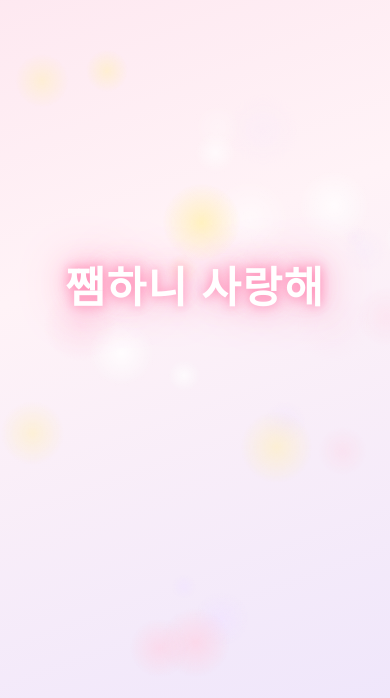
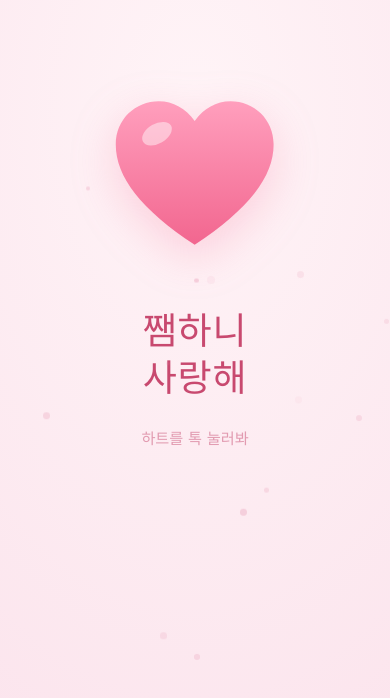
Before and after one commit to chnu-kim/lovejjam, a plain HTML site: page index.html in a window 390 px wide. Shown: the part 138-836 px from the top of the page. Drawn offline with Linux system fonts and the light colour scheme; a web font is replaced by a local one.

Commit message:
모바일 중심 재디자인: 부드러운 톤, 숨쉬는 하트, 탭 인터랙션, 다크모드
Co-Authored-By: Claude Sonnet 5.5 <noreply@anthropic.com>

```diff
--- a/index.html
+++ b/index.html
@@ -2,52 +2,141 @@
 <html lang="ko">
 <head>
 <meta charset="utf-8">
-<meta name="viewport" content="width=device-width, initial-scale=1">
+<meta name="viewport" content="width=device-width, initial-scale=1, viewport-fit=cover">
+<meta name="theme-color" content="#fdeaf0" media="(prefers-color-scheme: light)">
+<meta name="theme-color" content="#241a22" media="(prefers-color-scheme: dark)">
 <title>쨈하니 사랑해</title>
 <link rel="preconnect" href="https://fonts.googleapis.com">
-<link href="https://fonts.googleapis.com/css2?family=Gowun+Batang:wght@700&display=swap" rel="stylesheet">
+<link href="https://fonts.googleapis.com/css2?family=Gowun+Dodum&display=swap" rel="stylesheet">
 <style>
-  * { box-sizing: border-box; }
+  :root {
+    --bg1: #fff4f7; --bg2: #fbe3ec;
+    --ink: #c8496f; --soft: #e48aa8; --mute: #c8496f80;
+    --h1: #ff9fbd; --h2: #f2668f; --glow: #f2668f40;
+  }
+  @media (prefers-color-scheme: dark) {
+    :root {
+      --bg1: #2d2029; --bg2: #1f161d;
+      --ink: #f4b3c8; --soft: #e48aa8; --mute: #f4b3c880;
+      --h1: #f08aaa; --h2: #d9567f; --glow: #d9567f33;
+    }
+  }
+  * { box-sizing: border-box; -webkit-tap-highlight-color: transparent; }
   html, body { height: 100%; margin: 0; }
   body {
-    display: grid; place-items: center; overflow: hidden;
-    background: linear-gradient(160deg, #fde4ee, #fff3f7 45%, #efe6fb);
-    font-family: "Gowun Batang", "Noto Serif KR", serif;
+    min-height: 100dvh; display: grid; place-items: center; overflow: hidden;
+    padding: env(safe-area-inset-top) 24px env(safe-area-inset-bottom);
+    background: radial-gradient(120% 90% at 50% 30%, var(--bg1), var(--bg2));
+    font-family: "Gowun Dodum", "Apple SD Gothic Neo", sans-serif;
+    color: var(--ink); touch-action: manipulation;
+    user-select: none; -webkit-user-select: none; -webkit-touch-callout: none;
   }
+  main { display: flex; flex-direction: column; align-items: center; gap: 28px; margin-top: -6vh; }
+
+  .heart-btn {
+    appearance: none; border: 0; background: none; padding: 18px; cursor: pointer; border-radius: 50%;
+    animation: rise 1s cubic-bezier(.2,.8,.2,1) both;
+  }
+  .heart-btn svg {
+    width: min(46vw, 190px); height: auto; display: block; overflow: visible;
+    filter: drop-shadow(0 14px 22px var(--glow));
+    animation: beat 3.2s ease-in-out infinite; transform-origin: 50% 60%;
+  }
+  .heart-btn.tap svg { animation: squish .45s cubic-bezier(.3,1.6,.5,1); }
+  .heart-btn:focus-visible { outline: 2px solid var(--soft); outline-offset: 4px; }
+
   h1 {
-    position: relative; z-index: 2; margin: 0; padding: 0 16px; text-align: center;
-    font-size: clamp(2.4rem, 11vw, 5.2rem); font-weight: 700; letter-spacing: .04em; color: #fff;
-    text-shadow: 0 0 10px #ff8fb8, 0 0 26px #ff8fb8, 0 0 54px #ffb3cf;
-    animation: in 1.6s ease both, glow 4s ease-in-out 1.6s infinite;
+    margin: 0; font-weight: 400; text-align: center; letter-spacing: .02em;
+    font-size: clamp(2rem, 9.5vw, 3.2rem); color: var(--ink); line-height: 1.25;
+    animation: rise 1s .25s cubic-bezier(.2,.8,.2,1) both;
   }
-  .bokeh {
-    position: fixed; border-radius: 50%; pointer-events: none;
-    background: radial-gradient(circle, #fff 0%, #ffffff00 70%);
-    animation: drift linear infinite; opacity: 0;
+  .hint {
+    margin: 0; font-size: .95rem; color: var(--mute); transition: opacity .6s;
+    animation: rise 1s .5s cubic-bezier(.2,.8,.2,1) both;
   }
-  @keyframes in { from { opacity: 0; transform: translateY(14px); filter: blur(8px); } to { opacity: 1; transform: none; filter: none; } }
-  @keyframes glow { 0%,100% { text-shadow: 0 0 10px #ff8fb8, 0 0 26px #ff8fb8, 0 0 54px #ffb3cf; }
-                    50% { text-shadow: 0 0 14px #ff7aa9, 0 0 36px #ff8fb8, 0 0 70px #ffb3cf; } }
-  @keyframes drift {
-    0% { transform: translateY(0); opacity: 0; }
-    15% { opacity: .9; }
-    100% { transform: translateY(-40vh); opacity: 0; }
+  .hint.gone { opacity: 0; }
+
+  .mini { position: fixed; width: 22px; height: 22px; pointer-events: none; z-index: 5; left: 0; top: 0;
+    animation: fly 1.4s cubic-bezier(.2,.7,.3,1) forwards; }
+  .mini svg { width: 100%; height: 100%; display: block; }
+  .dust { position: fixed; border-radius: 50%; pointer-events: none; background: var(--soft); opacity: 0;
+    animation: drift linear infinite; }
+
+  @keyframes rise { from { opacity: 0; transform: translateY(16px); } to { opacity: 1; transform: none; } }
+  @keyframes beat { 0%,100% { transform: scale(1); } 12% { transform: scale(1.06); } 24% { transform: scale(1); } 36% { transform: scale(1.04); } 48% { transform: scale(1); } }
+  @keyframes squish { 0% { transform: scale(1); } 35% { transform: scale(.88, .84); } 100% { transform: scale(1); } }
+  @keyframes fly {
+    0% { transform: translate(var(--x), var(--y)) scale(.4); opacity: 0; }
+    15% { opacity: 1; }
+    100% { transform: translate(calc(var(--x) + var(--dx)), calc(var(--y) - 190px)) scale(var(--s)) rotate(var(--r)); opacity: 0; }
   }
-  @media (prefers-reduced-motion: reduce) { *, *::before, *::after { animation: none !important; } .bokeh { display: none; } }
+  @keyframes drift { 0% { transform: translateY(0); opacity: 0; } 20% { opacity: .35; } 100% { transform: translateY(-30vh); opacity: 0; } }
+  @media (prefers-reduced-motion: reduce) {
+    *, *::before, *::after { animation: none !important; }
+    .dust { display: none; }
+  }
 </style>
 </head>
 <body>
-  <h1>쨈하니 사랑해</h1>
+  <svg width="0" height="0" style="position:absolute" aria-hidden="true">
+    <defs>
+      <linearGradient id="g" x1="0" y1="0" x2="0" y2="1">
+        <stop offset="0" stop-color="var(--h1)"/><stop offset="1" stop-color="var(--h2)"/>
+      </linearGradient>
+      <path id="hp" d="M50 88C20 68 6 50 6 32 6 18 17 8 30 8c8 0 15 4 20 11C55 12 62 8 70 8c13 0 24 10 24 24 0 18-14 36-44 56z"/>
+    </defs>
+  </svg>
+
+  <main>
+    <button class="heart-btn" id="heart" aria-label="쨈하니 사랑해">
+      <svg viewBox="0 0 100 96" aria-hidden="true">
+        <use href="#hp" fill="url(#g)"/>
+        <ellipse cx="29" cy="26" rx="9" ry="5.5" fill="#fff" opacity=".45" transform="rotate(-30 29 26)"/>
+      </svg>
+    </button>
+    <h1>쨈하니<br>사랑해</h1>
+    <p class="hint" id="hint">하트를 톡 눌러봐</p>
+  </main>
+
 <script>
-  const tints = ["#fff", "#ffd1e3", "#f1e4ff", "#fff0b8"];
-  for (let i = 0; i < 28; i++) {
-    const el = document.createElement("div");
-    const s = 20 + Math.random() * 70;
-    el.className = "bokeh";
-    el.style.cssText = `width:${s}px;height:${s}px;left:${Math.random() * 100}vw;top:${40 + Math.random() * 60}vh;` +
-      `animation-duration:${7 + Math.random() * 8}s;animation-delay:${-Math.random() * 12}s;` +
-      `background:radial-gradient(circle,${tints[i % tints.length]} 0%,#ffffff00 70%)`;
-    document.body.appendChild(el);
+  const heart = document.getElementById("heart"), hint = document.getElementById("hint");
+  const calm = !matchMedia("(prefers-reduced-motion: reduce)").matches;
+  let taps = 0;
+
+  function spawn(x, y) {
+    for (let i = 0; i < 5; i++) {
+      const el = document.createElement("div");
+      el.className = "mini";
+      el.innerHTML = '<svg viewBox="0 0 100 96"><use href="#hp" fill="url(#g)"/></svg>';
+      el.style.setProperty("--x", x - 11 + (Math.random() * 40 - 20) + "px");
+      el.style.setProperty("--y", y - 11 + "px");
+      el.style.setProperty("--dx", Math.random() * 90 - 45 + "px");
+      el.style.setProperty("--s", 0.8 + Math.random() * 0.9);
+      el.style.setProperty("--r", Math.random() * 50 - 25 + "deg");
+      el.style.animationDelay = i * 60 + "ms";
+      document.body.appendChild(el);
+      setTimeout(() => el.remove(), 1600);
+    }
+  }
+
+  heart.addEventListener("pointerdown", (e) => {
+    heart.classList.remove("tap"); void heart.offsetWidth; heart.classList.add("tap");
+    if (navigator.vibrate) navigator.vibrate(12);
+    if (++taps === 1) hint.classList.add("gone");
+    if (calm) spawn(e.clientX, e.clientY);
+  });
+  // 하트 밖을 눌러도 작은 하트가 올라옴
+  document.body.addEventListener("pointerdown", (e) => {
+    if (calm && !heart.contains(e.target)) spawn(e.clientX, e.clientY);
+  });
+
+  // 은은한 먼지 입자
+  if (calm) for (let i = 0; i < 14; i++) {
+    const d = document.createElement("div"), s = 3 + Math.random() * 5;
+    d.className = "dust";
+    d.style.cssText = `width:${s}px;height:${s}px;left:${Math.random() * 100}vw;top:${50 + Math.random() * 50}vh;` +
+      `animation-duration:${9 + Math.random() * 8}s;animation-delay:${-Math.random() * 14}s`;
+    document.body.appendChild(d);
   }
 </script>
 </body>
```
